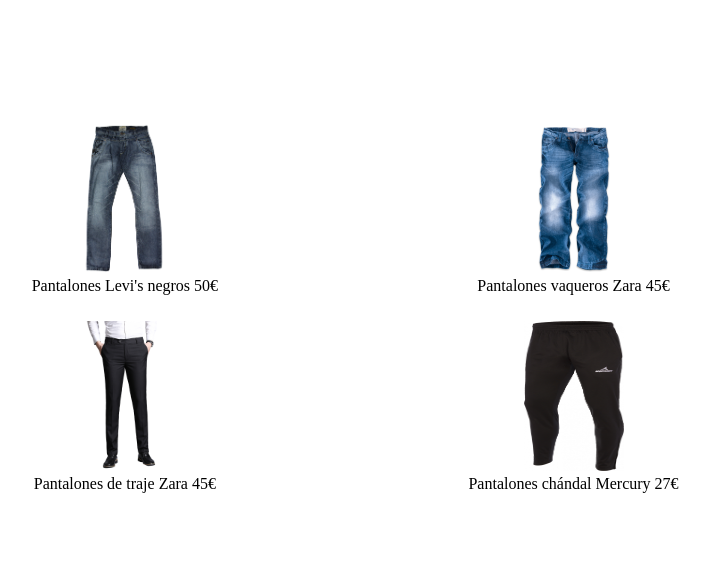
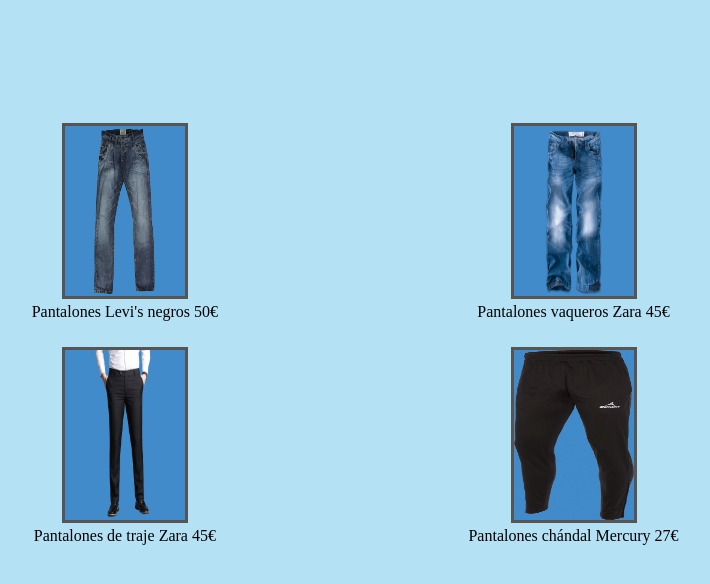
Before and after one commit to Aleoba1/Proyecto_Equipo3, a plain HTML site: page pantalones .html in a window 1280 px wide. Shown: the whole page, without its empty margins (278-988 px from the left). Drawn offline with Linux system fonts and the light colour scheme.

Commit message:
Update and rename MASAL2 .html to pantalones .html

```diff
--- a/MASAL2 .html
+++ b/pantalones .html
@@ -1,6 +1,6 @@
 <html>
 	<head>
-		<link rel="stylesheet" href="MASAL.css">
+		<link rel="stylesheet" href="marcos.css">
 	</head>
 	<body>
 	<br><br><br><br><br>
```
